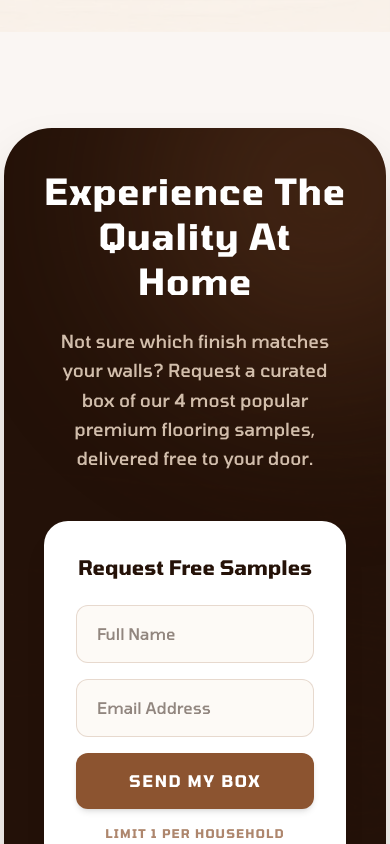
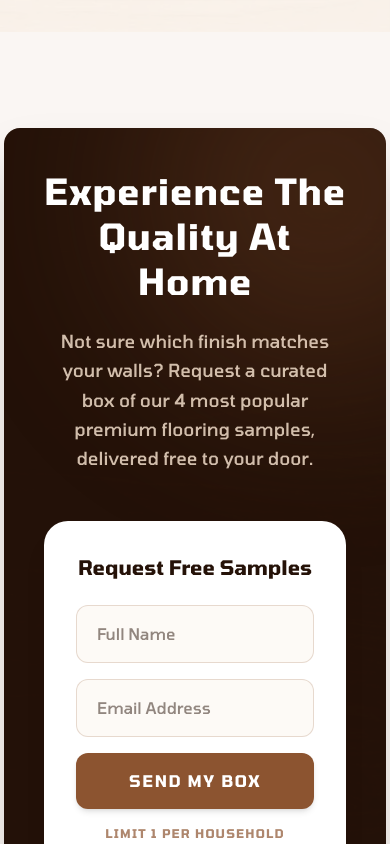
Before and after one commit to mss879/Portland-flooring, a Next.js app: page / in a window 390 px wide. Shown: the part 6360-7204 px from the top of the page. Built offline with nearby package versions, Linux system fonts and the light colour scheme.

Commit message:
fix: mobile navbar logo size, sample box card rounded corners

```diff
--- a/app/page.tsx
+++ b/app/page.tsx
@@ -621,7 +621,7 @@ export default function Home() {
 
         {/* Sample Box Lead Gen CTA */}
         <section className="w-full py-24 bg-[#faf6f3] relative overflow-hidden flex justify-center px-1 md:px-8">
-          <div className="max-w-[1200px] w-full bg-[#251208] rounded-[3rem] p-10 md:p-16 lg:p-20 flex flex-col lg:flex-row items-center justify-between gap-12 relative overflow-hidden shadow-2xl">
+          <div className="max-w-[1200px] w-full bg-[#251208] rounded-2xl md:rounded-[3rem] p-10 md:p-16 lg:p-20 flex flex-col lg:flex-row items-center justify-between gap-12 relative overflow-hidden shadow-2xl">
 
             {/* Decor background elements */}
             <div className="absolute top-0 left-0 w-full h-full bg-[url('/wood-texture.webp')] opacity-10 mix-blend-overlay pointer-events-none" />
--- a/components/Navbar.tsx
+++ b/components/Navbar.tsx
@@ -80,7 +80,7 @@ export default function Navbar({ isLoading }: { isLoading: boolean }) {
 
         {/* Logo */}
         <div className={`pointer-events-auto transition-all duration-500 ease-in-out ${isScrolled
-            ? 'relative w-10 h-10 md:w-16 md:h-16 opacity-100'
+            ? 'relative w-[52px] h-[52px] md:w-16 md:h-16 opacity-100'
             : `relative w-14 h-14 md:w-24 md:h-24 ${!isLoading ? 'opacity-100' : 'opacity-0'}`
           }`}>
           <Link href="/" className="block w-full h-full overflow-hidden rounded-full shadow-[0_8px_32px_rgba(0,0,0,0.5)] transition-transform hover:scale-105 duration-300">
```
